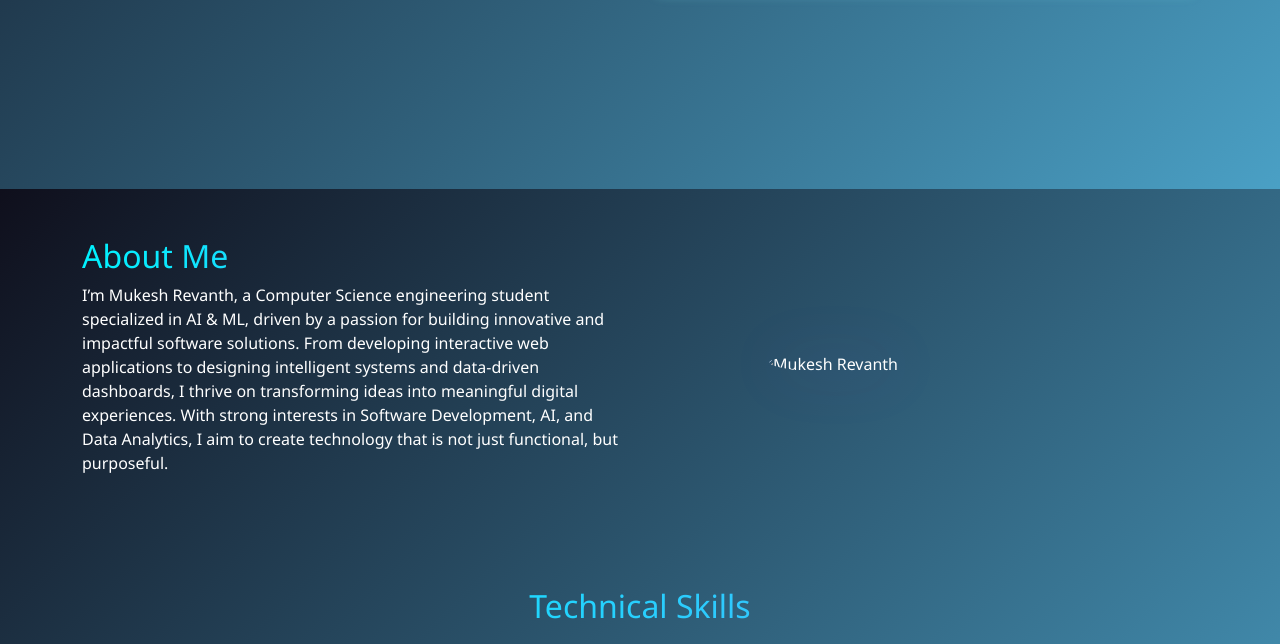
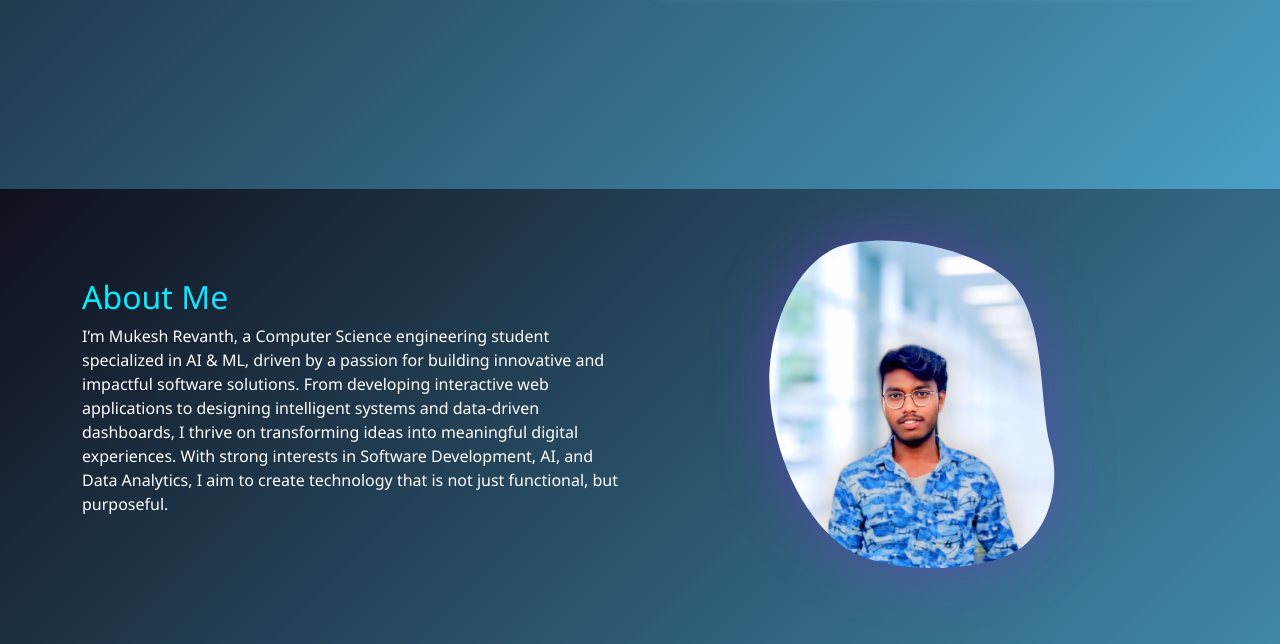
Before and after one commit to Revanth-4233/Responsive_Portfolio, a plain HTML site: page index.html in a window 1280 px wide. Shown: the part 611-1255 px from the top of the page. Drawn offline with nearby package versions, Linux system fonts and the light colour scheme.

Commit message:
Update index.html

```diff
--- a/index.html
+++ b/index.html
@@ -193,7 +193,7 @@ const coder = {
         <p>I’m Mukesh Revanth, a Computer Science engineering student specialized in AI & ML, driven by a passion for building innovative and impactful software solutions. From developing interactive web applications to designing intelligent systems and data-driven dashboards, I thrive on transforming ideas into meaningful digital experiences. With strong interests in Software Development, AI, and Data Analytics, I aim to create technology that is not just functional, but purposeful.</p>
       </div>
       <div class="img-wrapper">
-       <img src="MukeshRevanth.jpg" alt="Mukesh Revanth" class="blob-img">
+       <img src="Revanth.jpg" alt="Mukesh Revanth" class="blob-img">
       </div>
     </div>
   </div>
```
